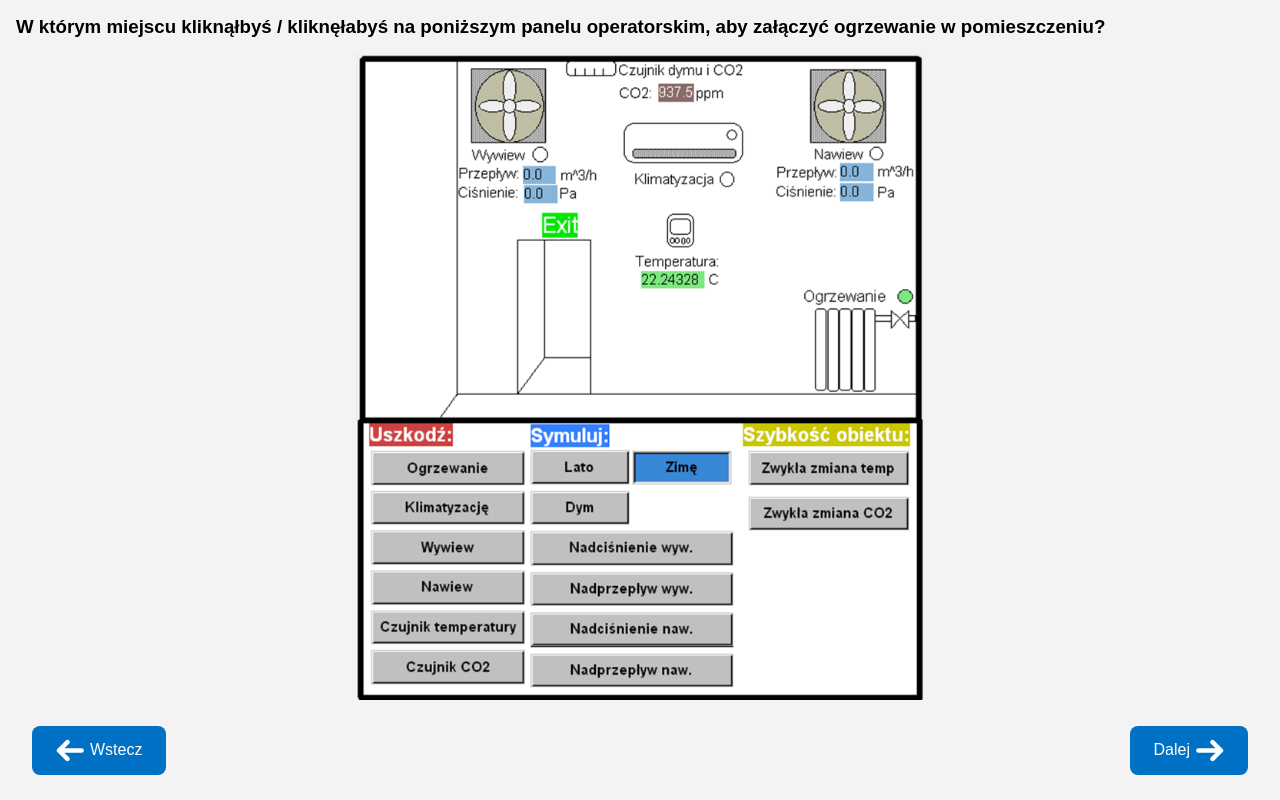
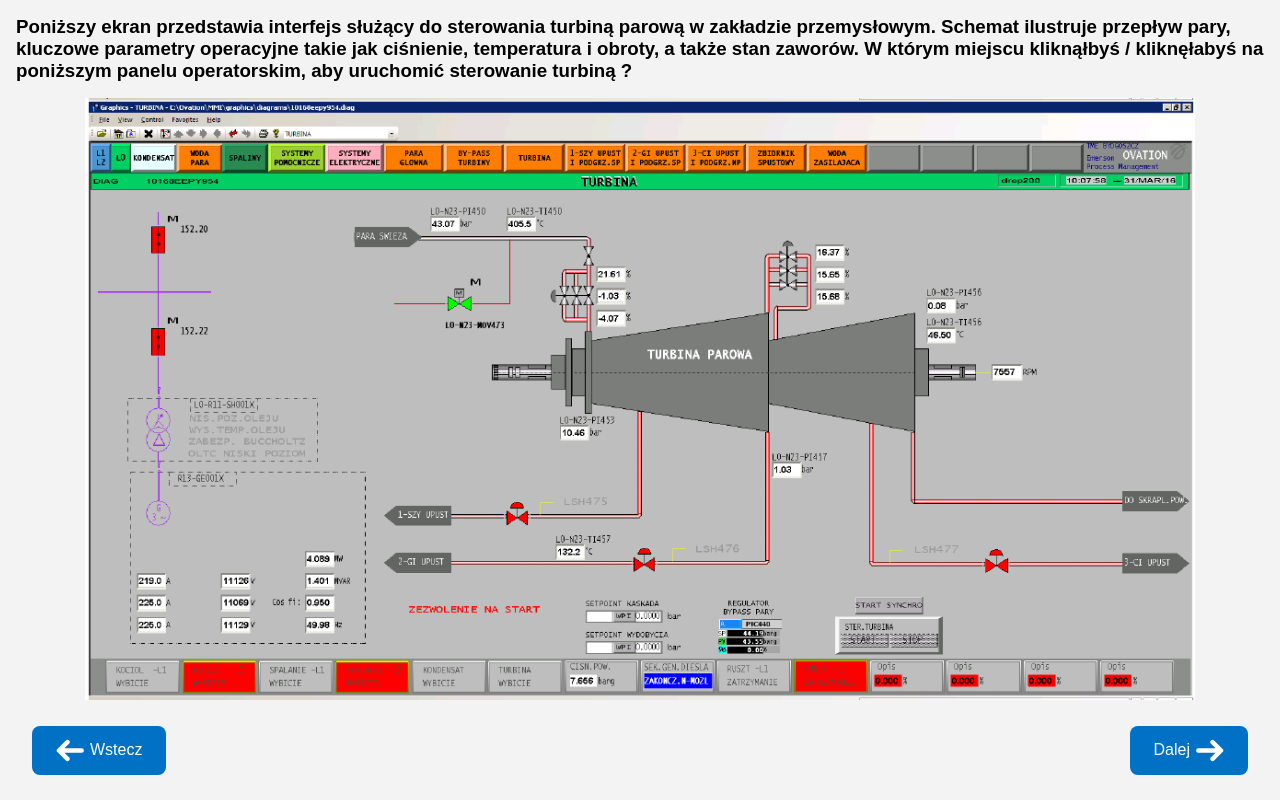
Before and after one commit to WiktoriaCzech/masterThesis, a Next.js app: page /intouch/house in a window 1280 px wide. Built offline with nearby package versions, Linux system fonts and the light colour scheme; no server answers.

Commit message:
Set different question

```diff
--- a/src/components/OperatorPanel.tsx
+++ b/src/components/OperatorPanel.tsx
@@ -6,7 +6,7 @@ import Footer from "@/components/footer/Footer";
 import Popup from "@/components/popup/popup";
 import styles from "./OperatorPanel.module.css";
 import zbiornik from "@/../public/intouch_zbiornik.png";
-import house from "@/../public/dom.png";
+import engine from "@/../public/turbina.png";
 import pump from "@/../public/ekran_pompy.png";
 import { PanelTypes } from "@/types";
 
@@ -22,7 +22,7 @@ export default function OperatorPanel({ slug }: OperatorPanelProps) {
       "Poniższy ekran przedstawia uproszczoną wizualizację układu grzewczego z głównym zbiornikiem, pompą, zaworami i systemem mieszania. Klikając lewym przyciskiem myszy wskaż miejsce, w którym zmieniłbyś / zmieniłabyś poziom wody w zbiorniku.",
     pump: "Poniższy ekran przedstawia wizualizację procesu przepływu cieczy w instalacji przemysłowej, złożonej ze zbiorników, pomp i zaworów sterujących. W którym miejscu kliknąłbyś / kliknęłabyś na poniższym panelu operatorskim, aby uruchomić górną pompę wody (Pump 1)?",
     house:
-      "W którym miejscu kliknąłbyś / kliknęłabyś na poniższym panelu operatorskim, aby załączyć ogrzewanie w pomieszczeniu?",
+      "Poniższy ekran przedstawia interfejs służący do sterowania turbiną parową w zakładzie przemysłowym. Schemat ilustruje przepływ pary, kluczowe parametry operacyjne takie jak ciśnienie, temperatura i obroty, a także stan zaworów. W którym miejscu kliknąłbyś / kliknęłabyś na poniższym panelu operatorskim, aby uruchomić sterowanie turbiną ?",
   };
 
   const nextUrls: Record<PanelTypes, string> = {
@@ -33,7 +33,7 @@ export default function OperatorPanel({ slug }: OperatorPanelProps) {
 
   const images: Record<PanelTypes, StaticImageData> = {
     "water-tank": zbiornik,
-    house: house,
+    house: engine,
     pump: pump,
   };
 
```
Also changed, not shown: public/turbina.png (added).
